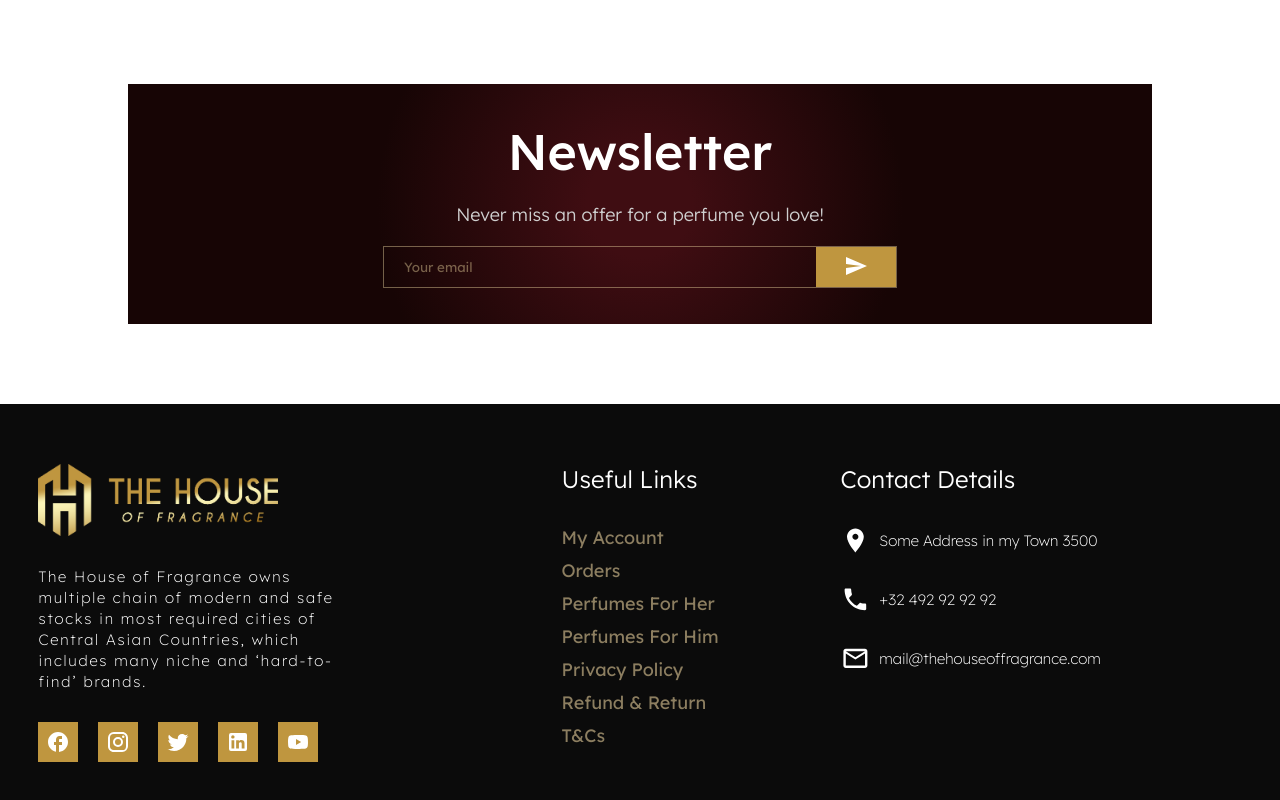
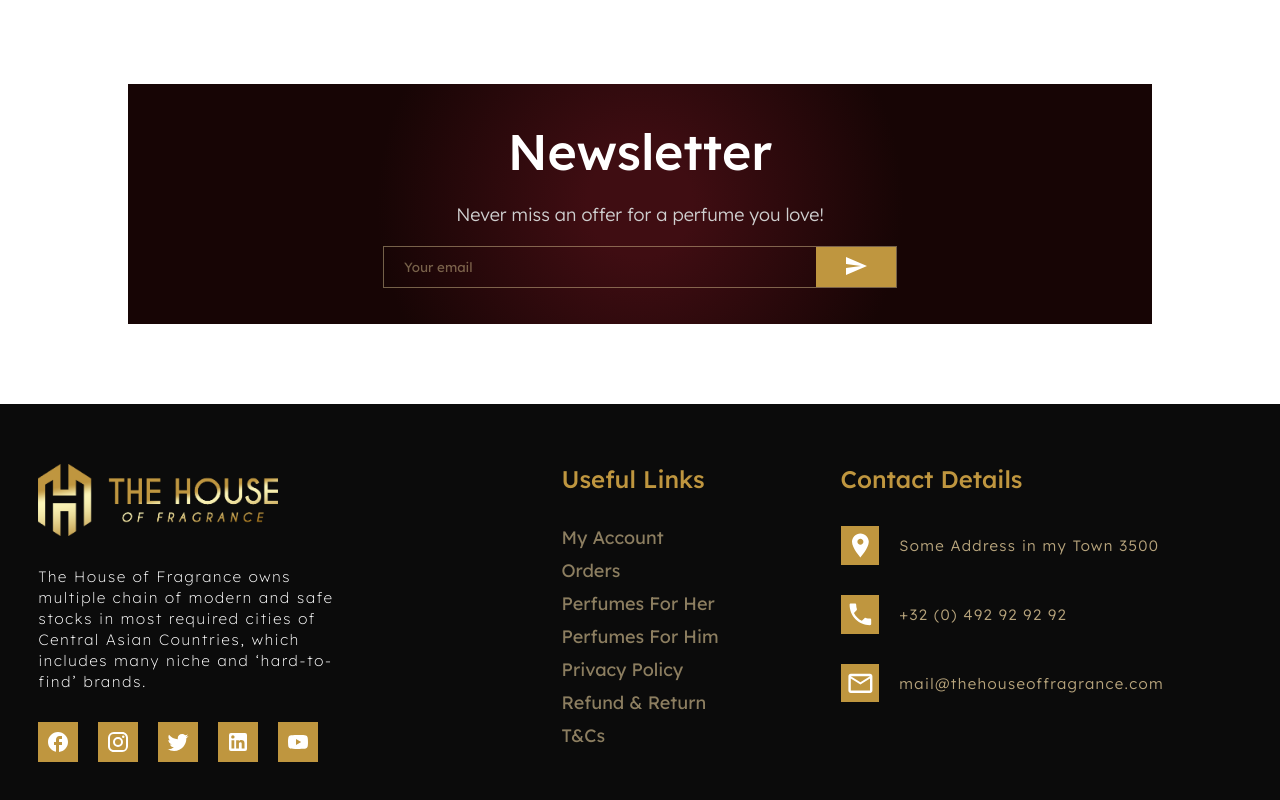
Before and after one commit to reshadintec/thof, a React (Create React App) app in the folder uidesign/: page / in a window 1280 px wide. Shown: the part 1885-2685 px from the top of the page. Built offline with nearby package versions, Linux system fonts and the light colour scheme.

Commit message:
footer done

```diff
--- a/uidesign/src/components/Footer.jsx
+++ b/uidesign/src/components/Footer.jsx
@@ -1,12 +1,15 @@
 import styled from "styled-components";
 import LogoSrc from "../assets/GoldGradientmedium.png";
-import {FacebookOutlined, Instagram, LinkedIn, MailOutline, MapOutlined, Phone, Room, Twitter, YouTube} from '@mui/icons-material';
+import {FacebookOutlined, Instagram, LinkedIn, MailOutline, Phone, Room, Twitter, YouTube} from '@mui/icons-material';
 const Container = styled.div`
   height: 40vh;
   background-color: #0b0b0b;
   display: flex;
   justify-content: space-between;
   padding: 60px 3% 20px;
+  @media(min-width: 1440px){
+    height: 35vh;
+  }
 `;
 const Left = styled.div`
  flex: 1;
@@ -27,6 +30,9 @@ const Desc = styled.p`
   letter-spacing: 1.8px;
   width: 80%;
   margin-bottom: 30px;
+  @media(min-width: 1440px) {
+    width: 50%;
+  }
 `;
 
 const SocialIcons = styled.div`
@@ -58,9 +64,9 @@ const Center = styled.div`
 `;
 
 const Title= styled.h4`
-  color: white;
+  color: #bf963f;
   font-size: 24px;
-  font-weight: 300;
+  font-weight: 500;
   margin-bottom: 8%;
 `;
 
@@ -73,6 +79,7 @@ const Link = styled.a`
   transition: all 0.5s ease;
   &:hover{
     opacity: 1;
+    text-decoration: underline;
   }
 `;
 
@@ -87,10 +94,12 @@ const ContactContainer = styled.div`
 `;
 
 const ContactDesc = styled.p`
-  color:white;
-  font-weight: 200;
+  color: #e3cb99;
+  opacity: 0.8;
+  font-weight: 300;
+  letter-spacing: 1pt;
   font-size: 15px;
-  margin-left: 10px;
+  margin-left: 20px;
 `;
 
 
@@ -137,15 +146,15 @@ export const Footer = () => (
         Contact Details
       </Title>
       <ContactContainer>
-        <Room style={{fontSize:"1.8rem", color:"white"}}/>
+        <Room style={{fontSize:"1.8rem", backgroundColor:"#bf963f", padding:"5px", color:"white", cursor:"pointer"}}/>
         <ContactDesc>Some Address in my Town 3500</ContactDesc>
       </ContactContainer>
       <ContactContainer>
-        <Phone style={{fontSize:"1.8rem", color:"white"}}/>
-        <ContactDesc>+32 492 92 92 92</ContactDesc>
+        <Phone style={{fontSize:"1.8rem", backgroundColor:"#bf963f", padding:"5px", color:"white", cursor:"pointer"}}/>
+        <ContactDesc>+32 (0) 492 92 92 92</ContactDesc>
       </ContactContainer>
       <ContactContainer>
-        <MailOutline style={{fontSize:"1.8rem", color:"white"}}/>
+        <MailOutline style={{fontSize:"1.8rem", backgroundColor:"#bf963f", padding:"5px", color:"white", cursor:"pointer"}}/>
         <ContactDesc>mail@thehouseoffragrance.com</ContactDesc>
       </ContactContainer>
     </Right>
```
